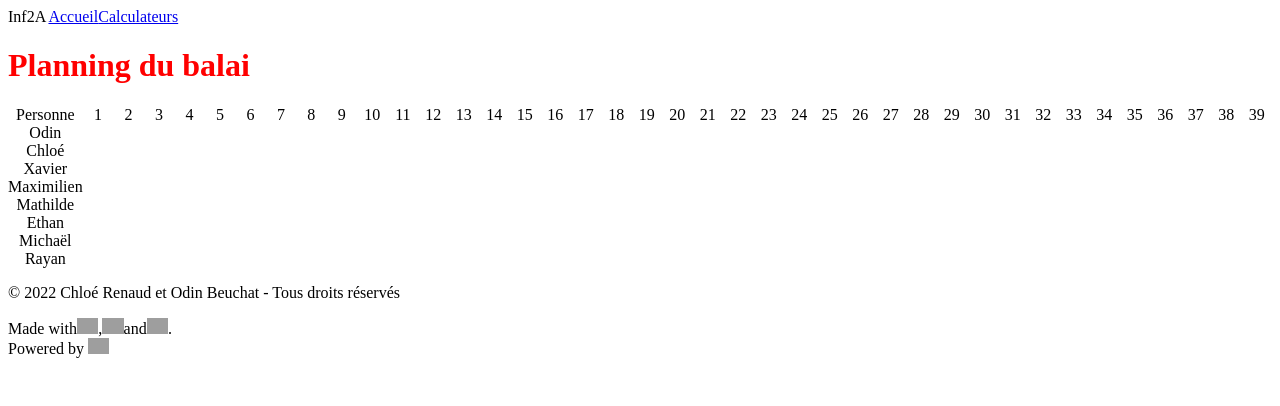
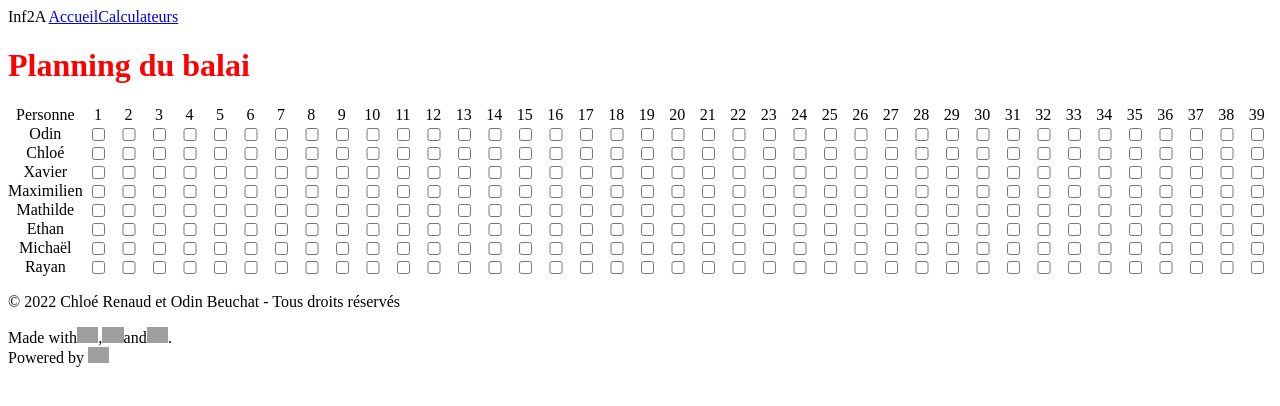
Before and after one commit to drafolin/infa-emt, a Nuxt app: page /balai in a window 1280 px wide. Shown: the top 406 px of the page. Built offline with nearby package versions, Linux system fonts and the light colour scheme; grey boxes are pictures that could not be loaded.

Commit message:
Checkbox qui se desactive quand une semaine a deux gens

```diff
--- a/pages/balai.vue
+++ b/pages/balai.vue
@@ -9,18 +9,50 @@
 		"Michaël",
 		"Rayan"
 	]
+
+let fait = ref(new Map<String, boolean[]>())
+
+for (const personne of people) {
+	for (let week = 0; week < 39; week++) {
+		fait.value.set(personne, [...fait.value?.get(personne) || [], false])
+	}
+}
+
+const toggle = (personne: string, week: number) => {
+	let temp = fait.value.get(personne)
+	temp[week] = !temp[week]
+	fait.value.set(personne, temp)
+}
+
+const disabled = (personne: string, week: number) => {
+	if(fait.value.get(personne)[week]) {
+		return false
+	}
+	let count = 0
+	fait.value.forEach((v, k) => {
+		if (k !== personne) {
+			if (v[week]) count++
+		}
+	})
+	if (count > 2) {
+		console.log("Parameters: ", personne, week, "Passed")
+	}
+	return count >= 2
+}
 </script>
 
 <template>
+	<div class="page">
 		<h1>Planning du balai</h1>
 		<div class="table">
 			<div>Personne</div>
 			<div v-for="week in 39">{{week}}</div>
 			<template v-for="person in people" :key="person">
 				<div>{{person}}</div>
-			<div v-for="week in 39"></div>
+				<input type="checkbox" v-for="week in 39" :key="week" :disabled="disabled(person, week)"
+					:value="fait.get(person)[week]" @click="() => {toggle(person, week)}" />
 			</template>
-
+		</div>
 	</div>
 </template>
 
```
Lines whose indentation alone changed are shown as unchanged.
